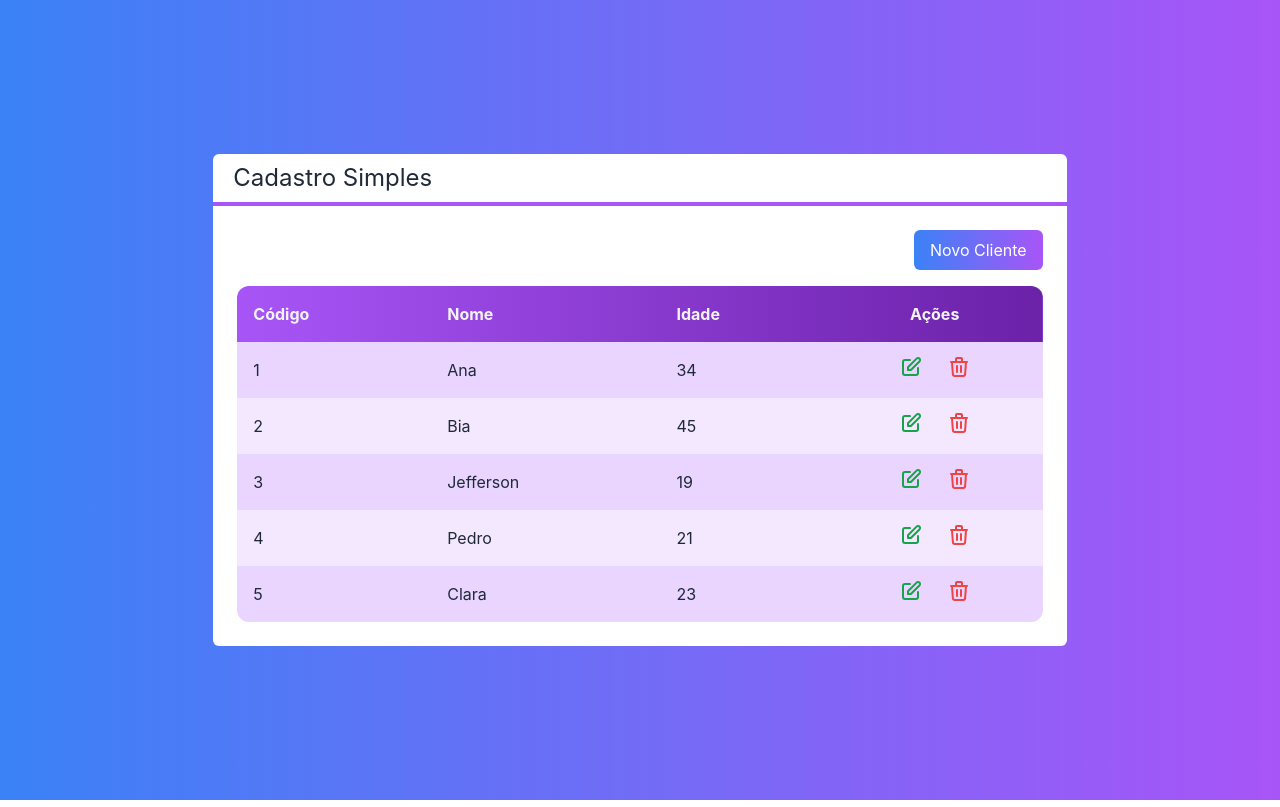
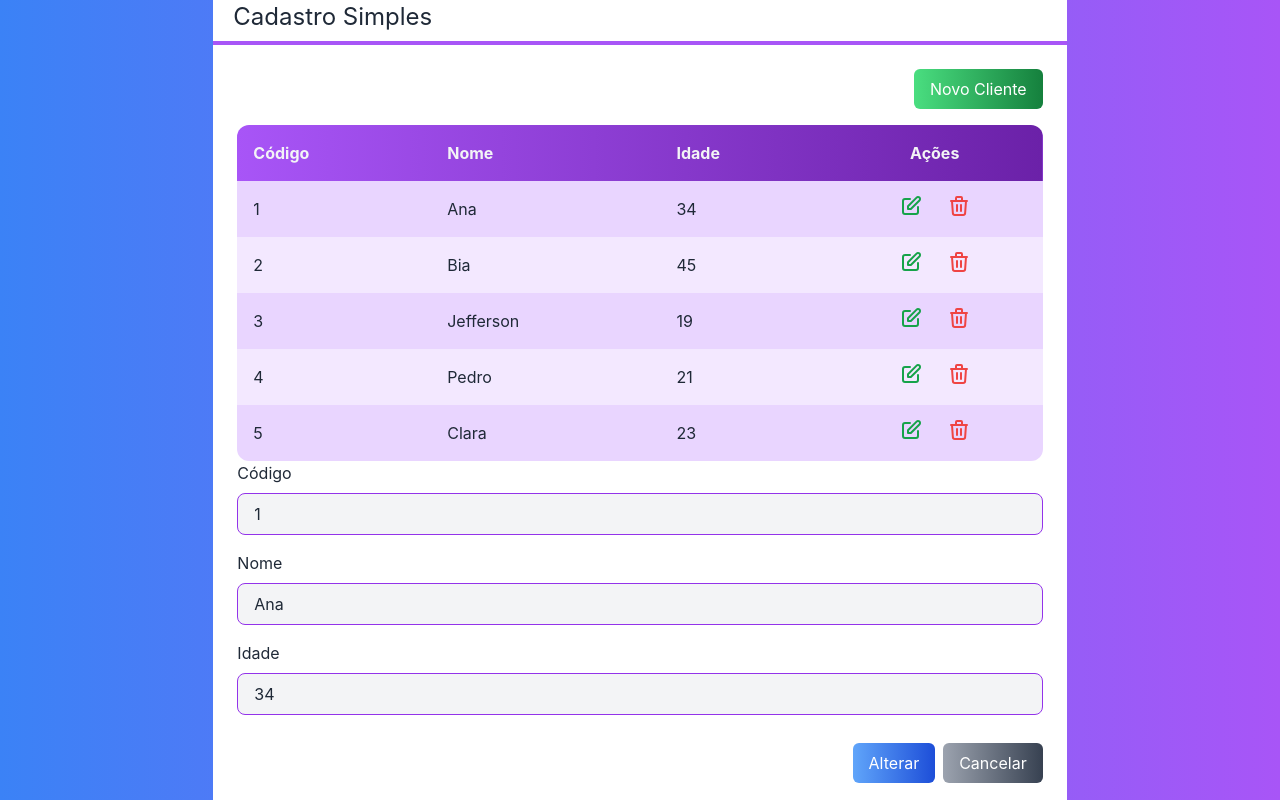
Before and after one commit to rodrigsmor/crud-nextjs, a Next.js app: page / in a window 1280 px wide. Built offline with nearby package versions, Linux system fonts and the light colour scheme.

Commit message:
06 | Design the Form component

```diff
--- a/src/components/Botao.tsx
+++ b/src/components/Botao.tsx
@@ -1,6 +1,6 @@
 interface BotaoProps {
-    cor?: 'green' | 'blue' | 'gray',
-    className?: string,
+    cor?: 'green' | 'blue' | 'gray'
+    className?: string
     children: any
 }
 
--- /dev/null
+++ b/src/components/Entrada.tsx
@@ -0,0 +1,31 @@
+interface EntradaProps {
+    texto: string
+    tipo?: 'text' | 'number'
+    valor: any
+    somenteLeitura?: boolean
+    className?: string
+    valorMudou?: (valor: any) => void
+}
+
+export default function Entrada(props: EntradaProps) {
+    return (
+        <div className={`flex flex-col ${props.className}`}>
+            <label className={'mb-2'}>{ props.texto }</label>
+            <input
+                type={props.tipo ?? 'text'}
+                value={props.valor}
+                readOnly={props.somenteLeitura}
+                className={`
+                    border border-purple-600 rounded-lg
+                    focus:outline-none bg-gray-100
+                    px-4 py-2
+                    ${!props.somenteLeitura
+                        ? 'focus:bg-white'
+                        : ''
+                    }
+                `}
+                onChange={e => props.valorMudou?.(e.target.value)}
+            />
+        </div>
+    );
+}
--- /dev/null
+++ b/src/components/Formulario.tsx
@@ -0,0 +1,38 @@
+import { useState } from "react";
+import Cliente from "../core/Cliente";
+import Botao from "./Botao";
+import Entrada from "./Entrada";
+
+interface FormularioProps {
+    cliente: Cliente
+}
+
+export default function Formulario(props: FormularioProps) {
+    const id = props.cliente?.id
+    const [ nome, setNome ] = useState(props.cliente?.nome ?? '');
+    const [ idade, setIdade ] = useState(props.cliente?.idade ?? 0);
+
+    return (
+        <div>
+            {id ? (
+                <Entrada texto={'Código'} valor={id} somenteLeitura className={'mb-4'} />
+            ) : false }
+            <Entrada
+                texto={'Nome'}
+                valor={nome}
+                valorMudou={setNome}
+                className={'mb-4'}
+            />
+            <Entrada
+                texto={'Idade'}
+                tipo={'number'}
+                valor={idade}
+                valorMudou={setIdade}
+            />
+            <div className="flex mt-7 justify-end">
+                <Botao className={'mr-2'} cor={'blue'}>{id ? 'Alterar' : 'Salvar'}</Botao>
+                <Botao>Cancelar</Botao>
+            </div>
+        </div>
+    );
+}
--- a/src/pages/index.tsx
+++ b/src/pages/index.tsx
@@ -1,4 +1,5 @@
 import Botao from "../components/Botao";
+import Formulario from "../components/Formulario";
 import Layout from "../components/Layout";
 import Tabela from "../components/Tabela";
 import Cliente from "../core/Cliente";
@@ -34,6 +35,7 @@
           clienteSelecionado={clienteSelecionado}
           clienteExcluido={clienteExcluido}
         />
+        <Formulario cliente={clientes[0]} />
       </Layout>
     </div>
   )
--- a/tailwind.config.js
+++ b/tailwind.config.js
@@ -4,9 +4,15 @@
     "./src/components/**/*.{js,ts,jsx,tsx}",
   ],
   safelist: [
-    /^bg-/,
-    /^to-/,
-    /^from-/,
+    {
+      pattern: /^bg-/,
+    },
+    {
+      pattern: /^to-/,
+    },
+    {
+      pattern: /^from-/,
+    },
   ],
   theme: {
     extend: {},
```
